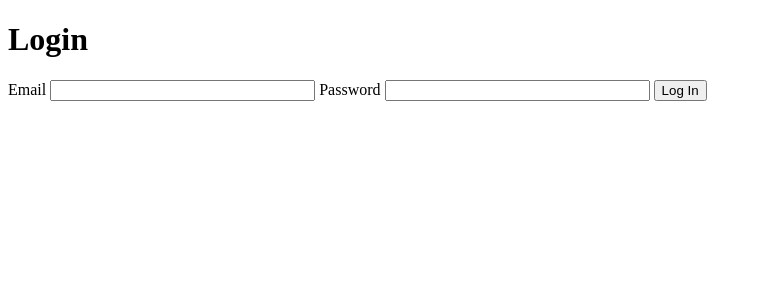
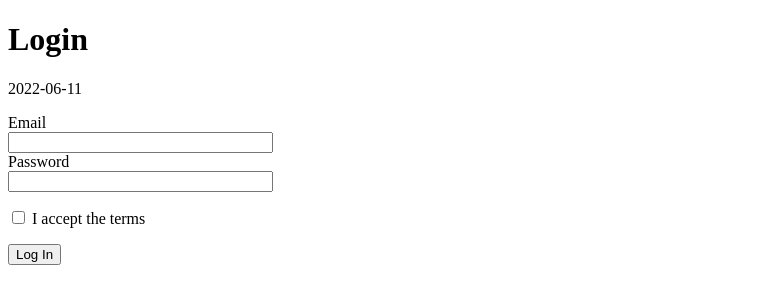
Before and after one commit to WilliamSpanfelner/day-61-Flask-wt-forms, a Flask app: page /login in a window 1280 px wide. Shown: the top 304 px of the page, without its empty margins (0-762 px from the left). Run offline with Flask 2, Linux system fonts and the light colour scheme.

Commit message:
Change password field to PasswordField.
Add a BooleanField, a DateTimeField and a SubmitField to the LoginForm object.
Add a date label and a tick box field for a bit of fun.
Amend login.html to include the new fields and make necessary alterations to format the document aesthetically.

```diff
--- a/main.py
+++ b/main.py
@@ -1,5 +1,6 @@
 from flask import Flask, render_template, request
-from wtforms import Form, StringField
+from wtforms import Form, StringField, PasswordField, BooleanField, DateTimeField, SubmitField
+import datetime as dt
 
 # See https://wtforms.readthedocs.io/en/3.0.x/crash_course/
 
@@ -8,9 +9,11 @@ app = Flask(__name__)
 
 # Create the login form object
 class LoginForm(Form):
-    email = StringField("Email")
-    password = StringField("Password")
-
+    email = StringField(label="Email")
+    password = PasswordField(label="Password")
+    accept_terms = BooleanField(label="I accept the terms")
+    date = DateTimeField(dt.date.today(), format='%d/%m/%y')
+    submit = SubmitField(label='Log In')
 
 @app.route("/")
 def home():
--- a/templates/login.html
+++ b/templates/login.html
@@ -10,10 +10,16 @@
         <!-- This is where our form will go. -->
 			<form method="POST" action="{{ url_for('login') }}">
 				<p>
-					{{ form.email.label }} {{ form.email(size=30) }}
-					{{ form.password.label }} {{ form.password(size=30) }}
-					<input type="submit" value="Log In">
+					{{ form.date.label }}
 				</p>
+				<p>
+					{{ form.email.label }} <br> {{ form.email(size=30) }} <br>
+					{{ form.password.label }} <br> {{ form.password(size=30) }}
+				</p>
+				<p>
+					{{ form.accept_terms(size=30) }} {{ form.accept_terms.label }}
+				</p>
+				{{ form.submit }}
 			</form>
         </div>
 	</body>
```
